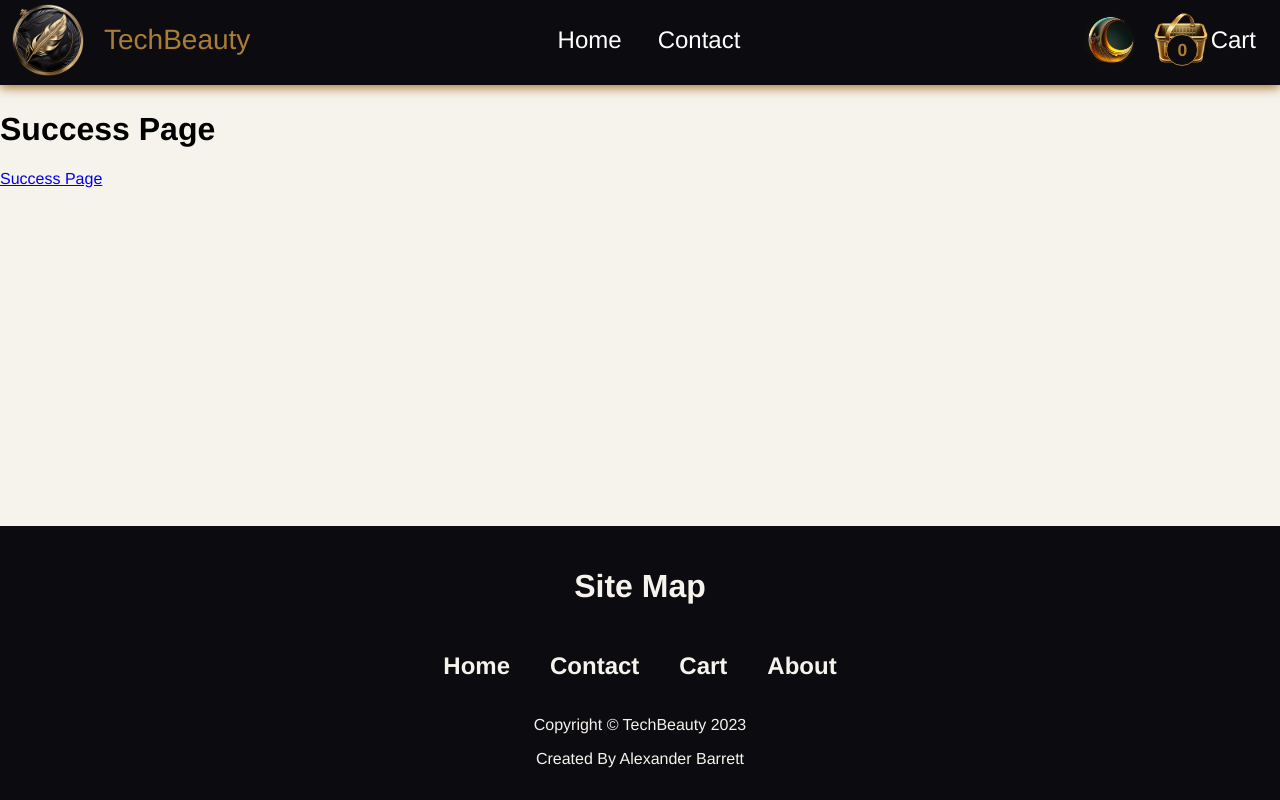
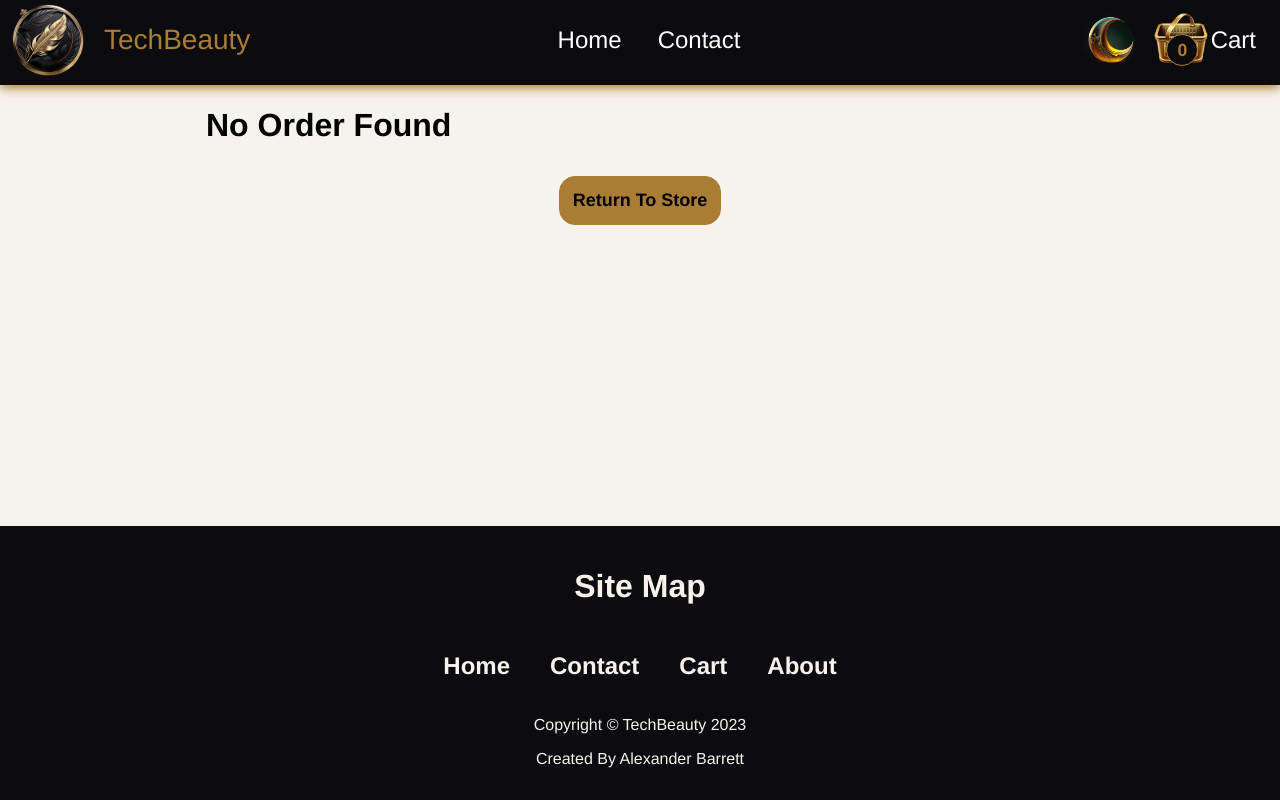
Before and after one commit to Anclagen/TechBeauty, a React (Create React App) app: page /success in a window 1280 px wide. Built offline with nearby package versions, Linux system fonts and the light colour scheme.

Commit message:
Added success page

```diff
--- a/src/pages/SuccessPage/index.jsx
+++ b/src/pages/SuccessPage/index.jsx
@@ -1,16 +1,86 @@
 import { Link } from "react-router-dom";
 import { updateHead } from "../../utilities/updateHead";
+import { useState } from "react";
+import { useSelector, useDispatch } from "react-redux";
+import { SuccessPageWrapper, OrderNumber, ReturnButton, Table, OrderSummaryLink } from "./styles";
+import { useEffect } from "react";
+import { clearCart } from "../../context/cartSlice";
+const initialState = [];
+
+// Check local for a cart
+const getLocalHistory = () => {
+  const history = localStorage.getItem("orderHistory");
+  if (history) {
+    return JSON.parse(history);
+  } else {
+    return initialState;
+  }
+};
 
 function SuccessPage() {
   updateHead("Checkout Success", "Your order has been successfully placed");
+  const { products, total } = useSelector((state) => state.cart);
+  const [order, setOrder] = useState({ products: [], orderNumber: "" });
+  const dispatch = useDispatch();
+
+  useEffect(() => {
+    if (products.length > 0) {
+      const orderNumber = Date.now().toString(36) + Math.random().toString(36).substring(2);
+      const details = { products, orderNumber };
+      const orderHistory = getLocalHistory();
+      orderHistory.push(details);
+      localStorage.setItem("orderHistory", JSON.stringify(orderHistory));
+      dispatch(clearCart());
+      setOrder(details);
+    }
+  }, [dispatch, products]);
+
+  if (products.length === 0 && order.products.length === 0) {
+    return (
+      <SuccessPageWrapper>
+        <h1>No Order Found</h1>
+        <ReturnButton to="/">Return To Store</ReturnButton>
+      </SuccessPageWrapper>
+    );
+  }
 
   return (
-    <main>
-      <h1>Success Page</h1>
+    <SuccessPageWrapper>
+      <h1>Order Successful</h1>
+      <span>
+        Order ID: <OrderNumber>{order.orderNumber}</OrderNumber>
+      </span>
+      <Table>
+        <thead>
+          <tr>
+            <th>Product Description:</th>
+            <th>Quantity:</th>
+            <th>Price:</th>
+          </tr>
+        </thead>
+        <tbody>
+          {order.products.map((product) => (
+            <tr key={product.id}>
+              <td>
+                <OrderSummaryLink>{product.title}</OrderSummaryLink>
+              </td>
+              <td>{product.quantity}</td>
+              <td>{product.discountedPrice}</td>
+            </tr>
+          ))}
+        </tbody>
+        <tfoot>
+          <tr>
+            <td></td>
+            <td>Total</td>
+            <td>{total}</td>
+          </tr>
+        </tfoot>
+      </Table>
       <div>
-        <Link path="/">Success Page</Link>
+        <ReturnButton to="/">Return To Store</ReturnButton>
       </div>
-    </main>
+    </SuccessPageWrapper>
   );
 }
 
--- /dev/null
+++ b/src/pages/SuccessPage/styles.jsx
@@ -0,0 +1,52 @@
+import { Link } from "react-router-dom";
+import styled from "styled-components";
+import { StandardButtonLink } from "../../components/styles/Button.styles";
+
+export const SuccessPageWrapper = styled.main`
+  box-sizing: border-box;
+  padding: 1rem;
+  width: 100%;
+  max-width: 900px;
+  margin: 70px auto;
+`;
+
+export const OrderNumber = styled(Link)`
+  color: ${({ theme }) => theme.color.secondary};
+`;
+
+export const Table = styled.table`
+  width: 100%;
+  border-collapse: collapse;
+  th {
+    text-align: start;
+    padding: 0.5rem;
+    padding-left: 0;
+    border-bottom: 1px solid ${({ theme }) => theme.color.secondary};
+  }
+
+  td {
+    padding-top: 0.75rem;
+  }
+
+  tfoot {
+    font-weight: 600;
+    border-top: 1px solid ${({ theme }) => theme.color.secondary};
+  }
+`;
+
+export const OrderSummaryLink = styled(Link)`
+  color: black;
+  text-decoration: none;
+  cursor: pointer;
+  :hover {
+    text-decoration: underline;
+  }
+`;
+
+export const ReturnButton = styled(StandardButtonLink)`
+  margin: 0 auto;
+  display: block;
+  font-size: 1.125rem;
+  text-align: center;
+  margin-top: 2rem;
+`;
```
